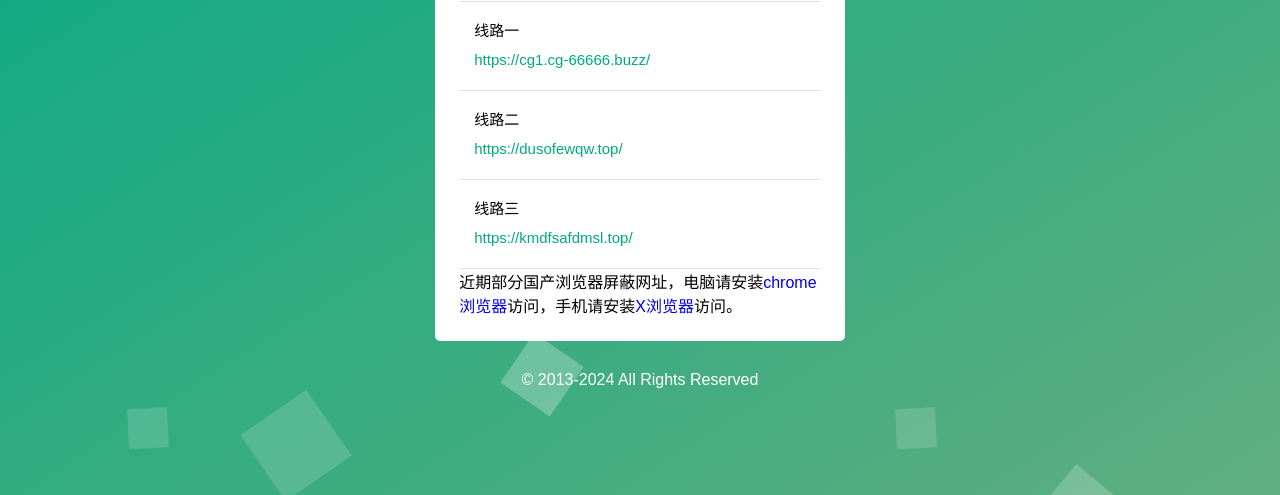
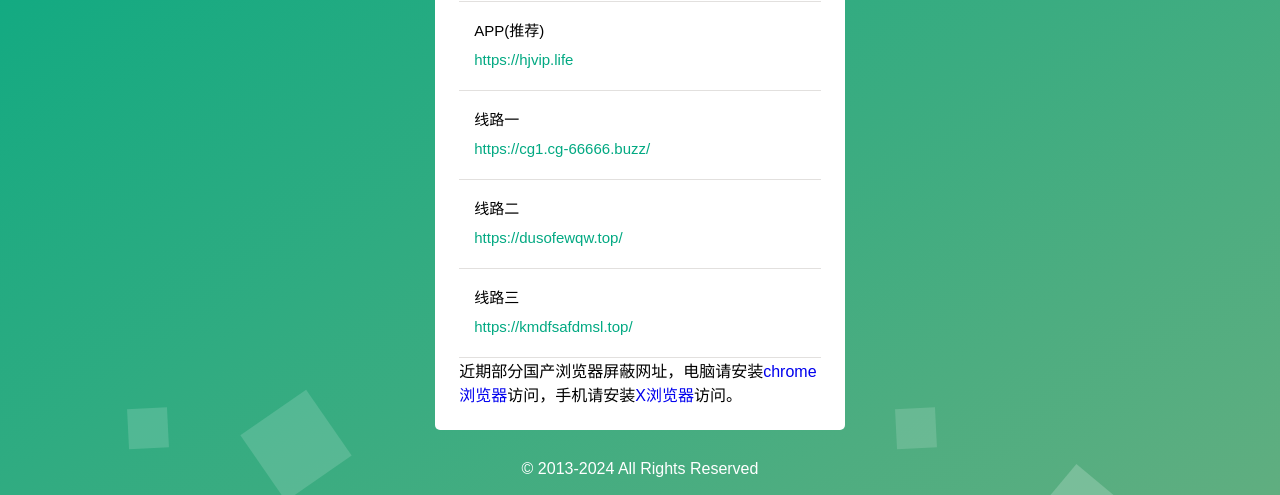
Before and after one commit to mfeiziyuan/mfeiziyuan.github.io, a plain HTML site: page index.html in a window 1280 px wide. Shown: the part 305-800 px from the top of the page. Drawn offline with Linux system fonts and the light colour scheme.

Commit message:
Update index.html

```diff
--- a/index.html
+++ b/index.html
@@ -35,7 +35,11 @@
 								<a href="https://mfeiziyuan.github.io/" target="_blank"><i>https://mfeiziyuan.github.io/</i></a>
 
 							</span></span></li>
+							<li>
+								APP(推荐)
+								<a href="https://hjvip.life" target="_blank"><i>https://hjvip.life</i></a>
 
+							</li>
 							<li>
 								线路一
 								<a href="https://cg1.cg-66666.buzz" target="_blank"><i>https://cg1.cg-66666.buzz/</i></a>
```
